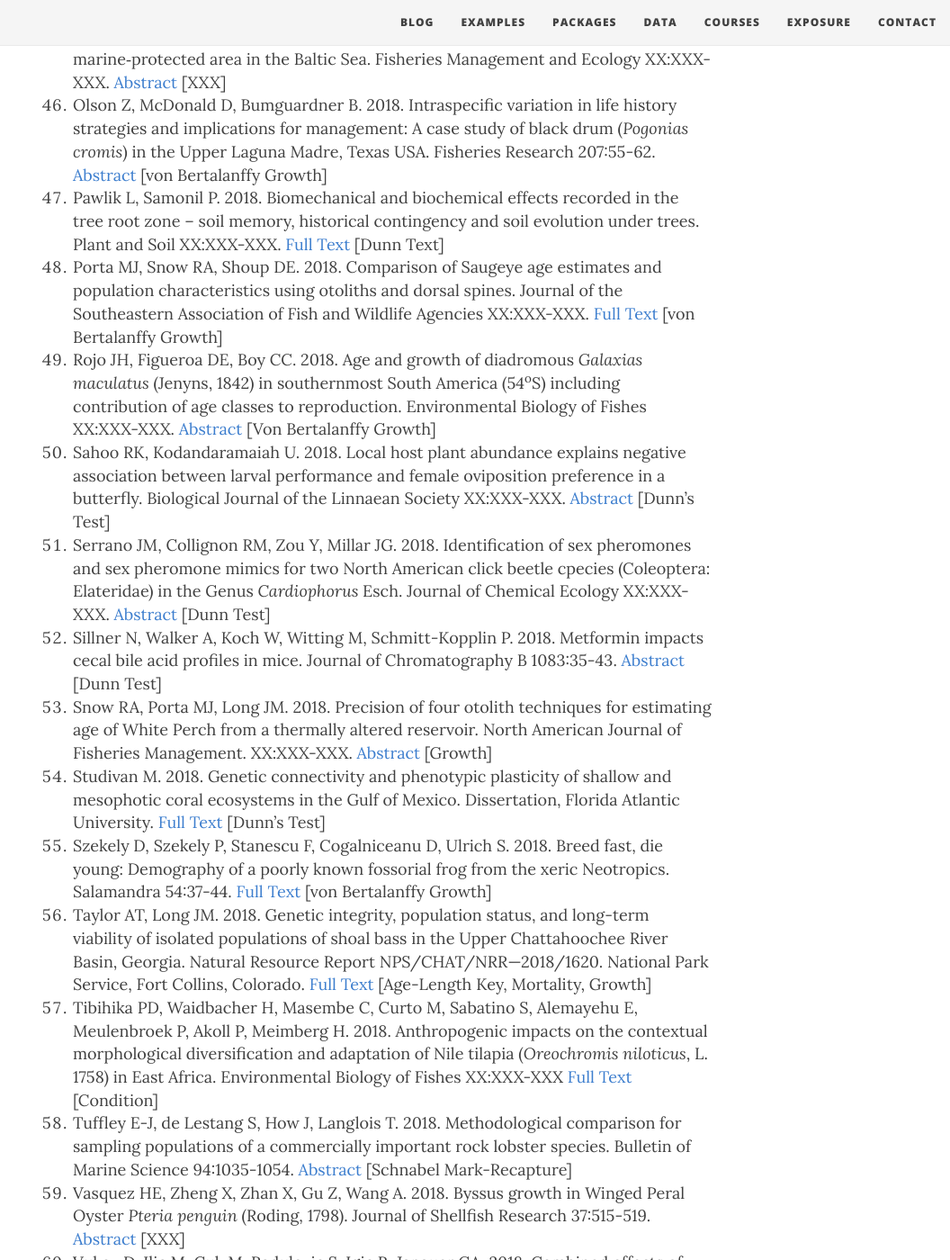
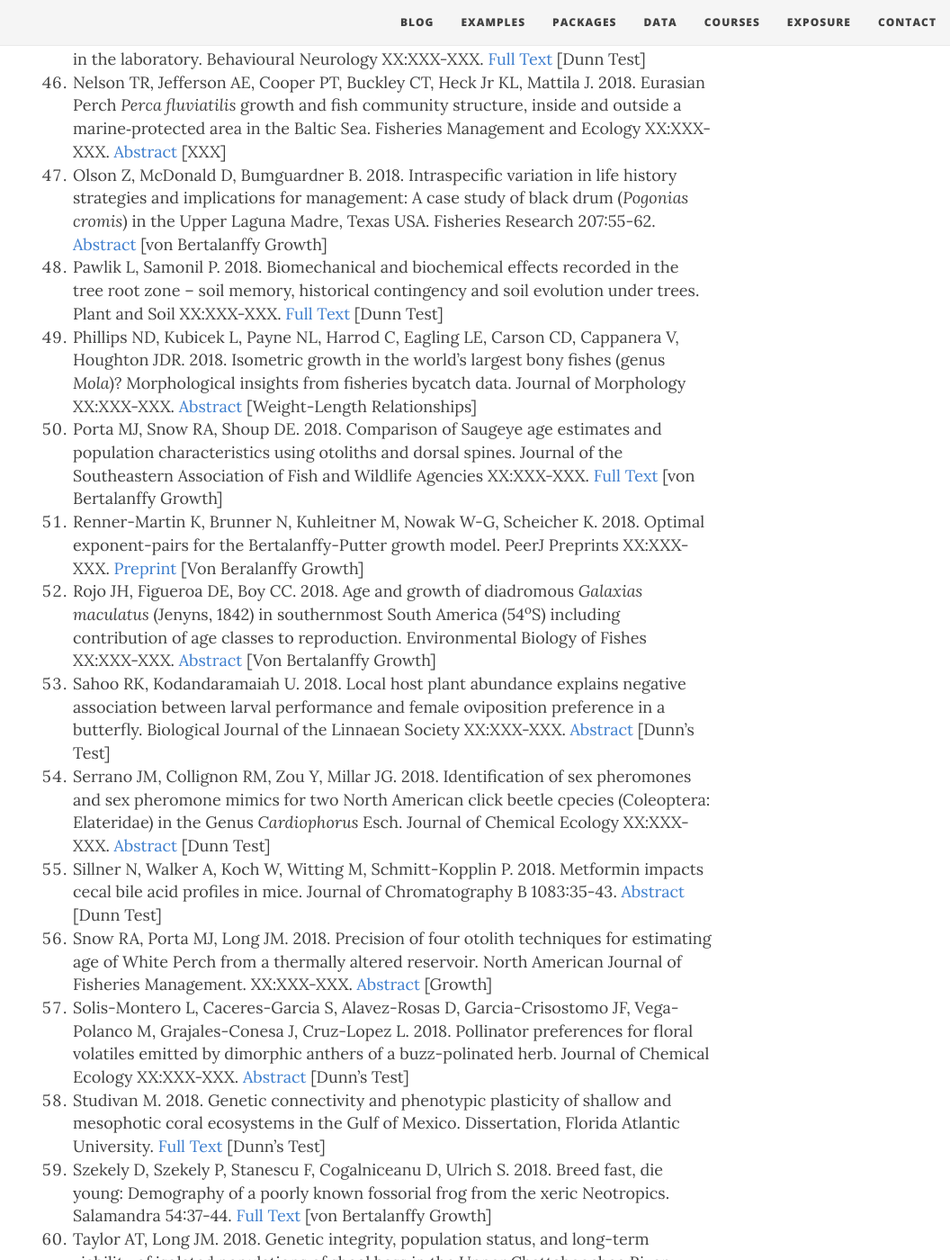
Before and after one commit to droglenc/fishR, a Jekyll site: the page built from exposure/exposure-citations18.md, in a window 1280 px wide and 1400 px high, scrolled down 4406 px. Shown: the whole window at 90% size, without its empty margins (224-1280 px from the left). Built offline with Jekyll 4.4.1, drawn with Linux system fonts in a browser that asks for light colours; nearby versions of some CDN libraries; some of the changed text lies outside the part shown.

Commit message:
Added citations

```diff
--- a/exposure/exposure-citations18.md
+++ b/exposure/exposure-citations18.md
@@ -48,23 +48,28 @@
 1. Moriwaki J, Omori R, Shimozuru M, Tsuruga H, Mano T, Tsubota T. 2018. Evaluation of body condition using body mass and chest girth in brown bears of Hokkaido, Japan (*Ursus arctosyesoensis*). Japanese Journal of Veterinary Research 66:71-81. [Full Text](https://eprints.lib.hokudai.ac.jp/dspace/bitstream/2115/70493/1/p071-081%20Toshio_Tsubota.pdf) [Growth]
 1. Morrissey-McCaffrey E, Rocks K, Kelly FL, Kelly-Quinn M. 2018. Effects of differing ground‐truth data, transect design and statistical analysis on the repeatability of hydroacoustic assessments of pollan *Coregonus autumnalis pollan*. Fisheries Management and Ecology XX:XXX-XXX. [Abstract](https://onlinelibrary.wiley.com/doi/full/10.1111/fme.12295) [???]
 1. Morson JM. 2018. Understanding the ecological processes that drive patterns in fishery selectivity and survey catchability. Dissertation, Rutgers University. [Full Text](http://scholar.google.com/scholar_url?url=https://rucore.libraries.rutgers.edu/rutgers-lib/56061/PDF/1/&hl=en&sa=X&scisig=AAGBfm3oPizfJa5iIEZHcrzzNZgYhkG9Zg&nossl=1&oi=scholaralrt) [Age-Length Key]
+1. Mu X, Zhang C, Zhang C, Xu B, Xue Y, Ren Y. 2018. Age determination for Whitespotted Conger *Conger myriaster* through somatic and otolith morphometrics. PLOSone XX:XXX-XXX. [Full Text](https://journals.plos.org/plosone/article?id=10.1371/journal.pone.0203537) [von Bertalanffy Growth]
 1. Muthuskrishnan R, Fong P. 2018. Rapid recovery of a coral dominated Eastern Tropical Pacific reef after experimentally produced anthropogenic disturbance. Marine Environmental Research XX:XXX-XXX. [Abstract](https://www.sciencedirect.com/science/article/pii/S0141113617307080) [`hoCoef()`]
 1. Neely BC, Koch JD, Lynott ST. 2018. Effects of Gizzard Shad reduction on relative abundance, growth, and body condition of Bluegill and Largemouth Bass in a small Kansas impoundment. North American Journal of Fisheries Management. XX:XXX-XXX. [Abstract](https://onlinelibrary.wiley.com/doi/abs/10.1002/nafm.10183) [XXX]
 1. Neely C, Lane C, Torres J, Flinn J. 2018. The effect of gentle handling on depressive-like behavior in adult male mice: Considerations for human and rodent interactions in the laboratory. Behavioural Neurology XX:XXX-XXX. [Full Text](http://scholar.google.com/scholar_url?url=http://downloads.hindawi.com/journals/bn/2018/2976014.pdf&hl=en&sa=X&scisig=AAGBfm3Pl5r_LR-W3gzkU0QCykj0RCOEWA&nossl=1&oi=scholaralrt) [Dunn Test]
 1. Nelson TR, Jefferson AE, Cooper PT, Buckley CT, Heck Jr KL, Mattila J. 2018. Eurasian Perch *Perca fluviatilis* growth and fish community structure, inside and outside a marine‐protected area in the Baltic Sea. Fisheries Management and Ecology XX:XXX-XXX. [Abstract](https://onlinelibrary.wiley.com/doi/abs/10.1111/fme.12277) [XXX]
 1. Olson Z, McDonald D, Bumguardner B. 2018. Intraspecific variation in life history strategies and implications for management: A case study of black drum (*Pogonias cromis*) in the Upper Laguna Madre, Texas USA. Fisheries Research 207:55-62. [Abstract](https://www.sciencedirect.com/science/article/pii/S0165783618301802) [von Bertalanffy Growth]
-1. Pawlik L, Samonil P. 2018. Biomechanical and biochemical effects recorded in the tree root zone – soil memory, historical contingency and soil evolution under trees. Plant and Soil XX:XXX-XXX. [Full Text](https://link.springer.com/article/10.1007/s11104-018-3622-9) [Dunn Text]
+1. Pawlik L, Samonil P. 2018. Biomechanical and biochemical effects recorded in the tree root zone – soil memory, historical contingency and soil evolution under trees. Plant and Soil XX:XXX-XXX. [Full Text](https://link.springer.com/article/10.1007/s11104-018-3622-9) [Dunn Test]
+1. Phillips ND, Kubicek L, Payne NL, Harrod C, Eagling LE, Carson CD, Cappanera V, Houghton JDR. 2018. Isometric growth in the world's largest bony fishes (genus *Mola*)? Morphological insights from fisheries bycatch data. Journal of Morphology XX:XXX-XXX. [Abstract](https://onlinelibrary.wiley.com/doi/abs/10.1002/jmor.20872) [Weight-Length Relationships]
 1. Porta MJ, Snow RA, Shoup DE. 2018. Comparison of Saugeye age estimates and population characteristics using otoliths and dorsal spines. Journal of the Southeastern Association of Fish and Wildlife Agencies XX:XXX-XXX. [Full Text](http://www.seafwa.org/Documents%20and%20Settings/46/Site%20Documents/2018%20Journal/J5_04Portaetal23-29.pdf) [von Bertalanffy Growth]
+1. Renner-Martin K, Brunner N, Kuhleitner M, Nowak W-G, Scheicher K. 2018. Optimal exponent-pairs for the Bertalanffy-Putter growth model. PeerJ Preprints XX:XXX-XXX. [Preprint](https://www.researchgate.net/publication/327276947_Optimal_exponent-pairs_for_the_Bertalanffy-Putter_growth_model) [Von Beralanffy Growth]
 1. Rojo JH, Figueroa DE, Boy CC. 2018. Age and growth of diadromous *Galaxias maculatus* (Jenyns, 1842) in southernmost South America (54<sup>o</sup>S) including contribution of age classes to reproduction. Environmental Biology of Fishes XX:XXX-XXX. [Abstract](https://link.springer.com/article/10.1007/s10641-018-0765-8) [Von Bertalanffy Growth]
 1. Sahoo RK, Kodandaramaiah U. 2018. Local host plant abundance explains negative association between larval performance and female oviposition preference in a butterfly. Biological Journal of the Linnaean Society XX:XXX-XXX. [Abstract](https://academic.oup.com/biolinnean/advance-article/doi/10.1093/biolinnean/bly111/5090298) [Dunn's Test]
 1. Serrano JM, Collignon RM, Zou Y, Millar JG. 2018. Identification of sex pheromones and sex pheromone mimics for two North American click beetle cpecies (Coleoptera: Elateridae) in the Genus *Cardiophorus* Esch. Journal of Chemical Ecology XX:XXX-XXX. [Abstract](https://link.springer.com/article/10.1007/s10886-018-0940-6) [Dunn Test]
 1. Sillner N, Walker A, Koch W, Witting M, Schmitt-Kopplin P. 2018. Metformin impacts cecal bile acid profiles in mice. Journal of Chromatography B 1083:35-43. [Abstract](https://www.sciencedirect.com/science/article/pii/S1570023218300795) [Dunn Test]
 1. Snow RA, Porta MJ, Long JM. 2018. Precision of four otolith techniques for estimating age of White Perch from a thermally altered reservoir. North American Journal of Fisheries Management. XX:XXX-XXX. [Abstract](https://onlinelibrary.wiley.com/doi/abs/10.1002/nafm.10069) [Growth]
+1. Solis-Montero L, Caceres-Garcia S, Alavez-Rosas D, Garcia-Crisostomo JF, Vega-Polanco M, Grajales-Conesa J, Cruz-Lopez L. 2018. Pollinator preferences for floral volatiles emitted by dimorphic anthers of a buzz-polinated herb. Journal of Chemical Ecology XX:XXX-XXX. [Abstract](https://link.springer.com/article/10.1007/s10886-018-1014-5) [Dunn's Test]
 1. Studivan M. 2018. Genetic connectivity and phenotypic plasticity of shallow and mesophotic coral ecosystems in the Gulf of Mexico. Dissertation, Florida Atlantic University. [Full Text](https://search.proquest.com/openview/f3ce3441c636d37e1b799b44b7955ee6/) [Dunn's Test]
 1. Szekely D, Szekely P, Stanescu F, Cogalniceanu D, Ulrich S. 2018. Breed fast, die young: Demography of a poorly known fossorial frog from the xeric Neotropics. Salamandra 54:37-44. [Full Text](https://www.researchgate.net/profile/Florina_Stanescu/publication/320779366_Breed_fast_die_young_Demography_of_a_poorly_known_fossorial_frog_from_the_xeric_Neotropics/links/5a85c642aca272017e564ce2/Breed-fast-die-young-Demography-of-a-poorly-known-fossorial-frog-from-the-xeric-Neotropics.pdf) [von Bertalanffy Growth]
 1. Taylor AT, Long JM. 2018. Genetic integrity, population status, and long-term viability of isolated populations of shoal bass in the Upper Chattahoochee River Basin, Georgia. Natural Resource Report NPS/CHAT/NRR—2018/1620. National Park Service, Fort Collins, Colorado. [Full Text](https://www.researchgate.net/publication/326305035_Genetic_Integrity_Population_Status_and_Long-Term_Viability_of_Isolated_Populations_of_Shoal_Bass_in_the_Upper_Chattahoochee_River_Basin_Georgia) [Age-Length Key, Mortality, Growth]
 1. Tibihika PD, Waidbacher H, Masembe C, Curto M, Sabatino S, Alemayehu E, Meulenbroek P, Akoll P, Meimberg H. 2018. Anthropogenic impacts on the contextual morphological diversification and adaptation of Nile tilapia (*Oreochromis niloticus*, L. 1758) in East Africa. Environmental Biology of Fishes XX:XXX-XXX [Full Text](https://link.springer.com/article/10.1007/s10641-017-0704-0) [Condition]
 1. Tuffley E-J, de Lestang S, How J, Langlois T. 2018. Methodological comparison for sampling populations of a commercially important rock lobster species. Bulletin of Marine Science 94:1035-1054. [Abstract](https://www.ingentaconnect.com/contentone/umrsmas/bullmar/2018/00000094/00000003/art00031) [Schnabel Mark-Recapture]
+1. Vasey N, Mogilewsky M, Schatz GE. 2018. Infant nest and stash sites of Variegated Lemurs (*Varecia rubra*): The extended phenotype. American Journal of Primatology XX:XXX-XXX. [Abstract](https://onlinelibrary.wiley.com/doi/abs/10.1002/ajp.22911) [???]
 1. Vasquez HE, Zheng X, Zhan X, Gu Z, Wang A. 2018. Byssus growth in Winged Peral Oyster *Pteria penguin* (Roding, 1798). Journal of Shellfish Research 37:515-519. [Abstract](http://www.bioone.org/doi/abs/10.2983/035.037.0307) [XXX]
 1. Vukov D, Ilic M, Cuk M, Radulovic S, Igic R, Janauer GA. 2018. Combined effects of physical environmental conditions and anthropogenic alterations are associated with macrophyte habitat fragmentation in rivers - Study of the Danube in Serbia. Science of the Total Environment 634:780-790. [Abstract](https://www.sciencedirect.com/science/article/pii/S0048969718311288) [Dunn's Test]
 1. Willmes M, Hobbs JA, Sturrock AM, Bess Z, Lewis LS, Glessner JJG, Johnson RC, Kurth R, Kindopp J. 2018. Fishery collapse, recovery, and the cryptic decline of wild salmon on a major California river. Canadian Journal of Fisheries and Aquatic Sciences. XX:XXX-XXX. [Abstract](http://www.nrcresearchpress.com/doi/abs/10.1139/cjfas-2017-0273#.Wl5BqnlG3uM) [Age Comparisons]
```
Also changed, not shown: other parts of exposure/exposure-citations18.md (+1 -1 lines).
